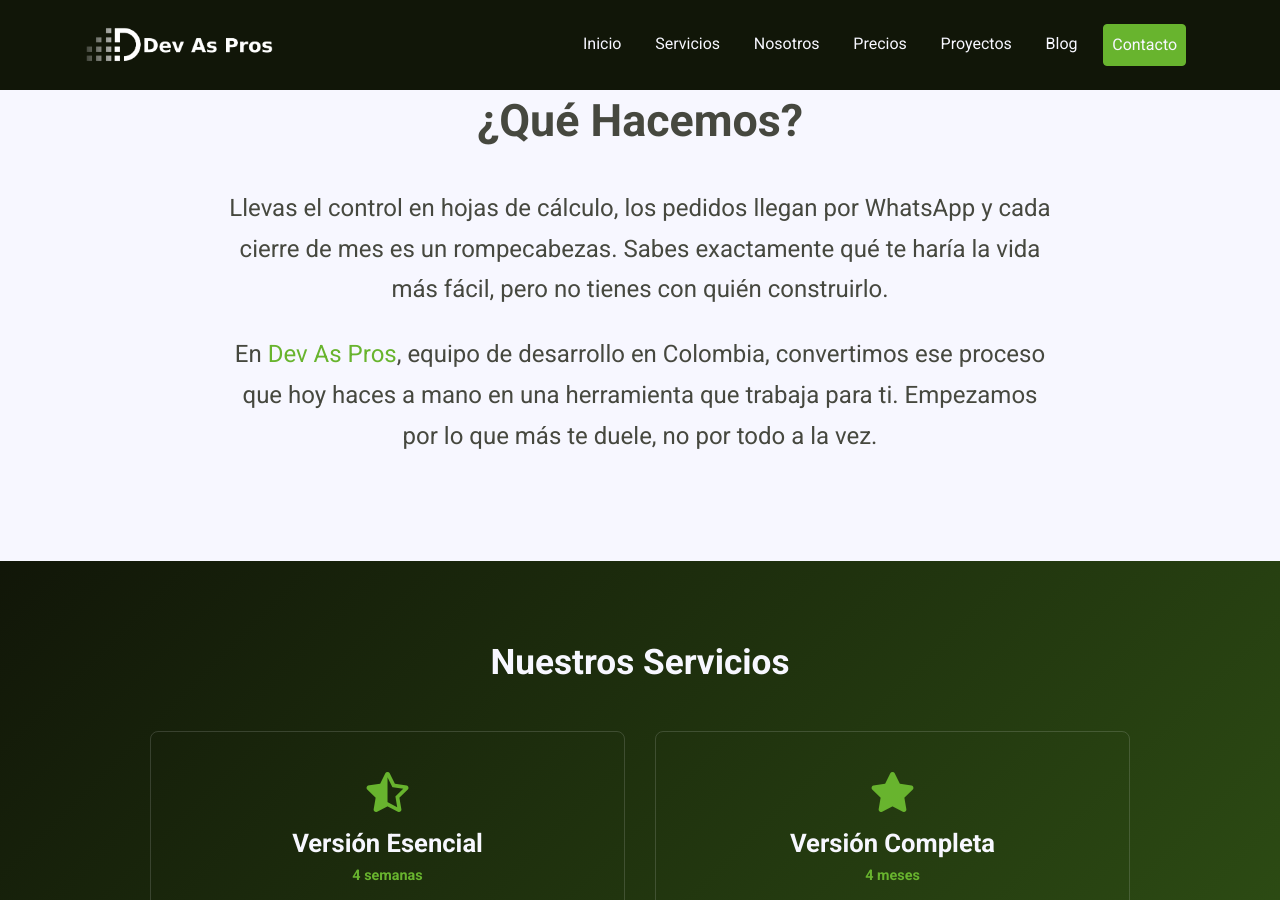
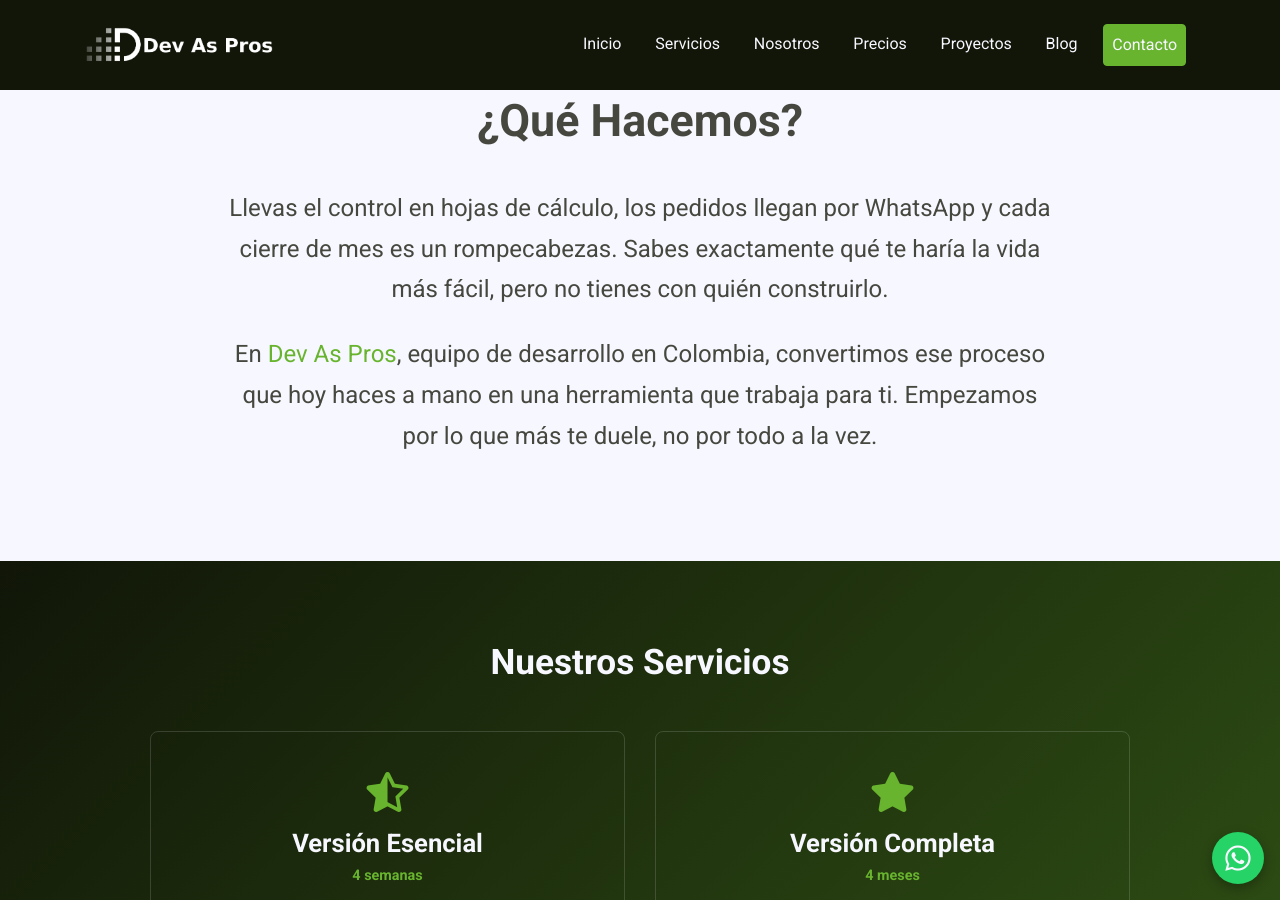
Before and after one commit to devaspros/website, a Jekyll site: the page built from index.html, in a window 1280 px wide and 900 px high, scrolled down 571 px. Built offline with Jekyll 4.4.1, drawn with Linux system fonts in a browser that asks for light colours; comment, search, counter and statistics services are not loaded.

Commit message:
wsp floating button

```diff
--- /dev/null
+++ b/_includes/whatsapp_flotante.html
@@ -0,0 +1,9 @@
+<a
+  class="whatsapp-flotante"
+  href="https://wa.me/573013972802?text=Hola%2C%20quiero%20hablar%20sobre%20un%20proyecto%20de%20software."
+  target="_blank"
+  rel="noreferrer noopener"
+  title="Escríbenos por WhatsApp"
+  aria-label="Escríbenos por WhatsApp">
+  <i class="fab fa-whatsapp" aria-hidden="true"></i>
+</a>
--- a/_layouts/default.html
+++ b/_layouts/default.html
@@ -15,6 +15,8 @@
 
     {% include footer.html %}
 
+    {% include whatsapp_flotante.html %}
+
     <script src="https://code.jquery.com/jquery-3.3.1.slim.min.js" integrity="sha384-q8i/X+965DzO0rT7abK41JStQIAqVgRVzpbzo5smXKp4YfRvH+8abtTE1Pi6jizo" crossorigin="anonymous"></script>
     <script src="https://cdnjs.cloudflare.com/ajax/libs/popper.js/1.14.7/umd/popper.min.js" integrity="sha384-UO2eT0CpHqdSJQ6hJty5KVphtPhzWj9WO1clHTMGa3JDZwrnQq4sF86dIHNDz0W1" crossorigin="anonymous"></script>
     <script src="https://stackpath.bootstrapcdn.com/bootstrap/4.3.1/js/bootstrap.min.js" integrity="sha384-JjSmVgyd0p3pXB1rRibZUAYoIIy6OrQ6VrjIEaFf/nJGzIxFDsf4x0xIM+B07jRM" crossorigin="anonymous"></script>
--- a/_sass/_variables.scss
+++ b/_sass/_variables.scss
@@ -8,5 +8,7 @@ $greyDevAsPros: #46483f;
 $lightDarkGreyDevAsPros: #898a84;
 $railsRed: #cc0000;
 $reactBlue: #61dafb;
+$whatsappGreen: #25d366;
+$darkWhatsappGreen: #1da851;
 
 $copyFontSize: 1.225rem;
--- /dev/null
+++ b/_sass/_whatsapp_flotante.scss
@@ -0,0 +1,53 @@
+// Botón flotante de WhatsApp. Se incluye en el layout `default`, así que
+// aparece en todas las páginas y en los posts del blog.
+.whatsapp-flotante {
+  position: fixed;
+  bottom: 24px;
+  right: 24px;
+  z-index: 1030; // por encima del navbar de Bootstrap 4, que usa 1030 en fixed-top
+  display: flex;
+  align-items: center;
+  justify-content: center;
+  width: 60px;
+  height: 60px;
+  border-radius: 50%;
+  background-color: $whatsappGreen;
+  color: $whiteDevAsPros;
+  box-shadow: 0 4px 12px rgba(0, 0, 0, .3);
+  transition: background-color .2s ease-in-out, transform .2s ease-in-out;
+
+  i {
+    font-size: 34px;
+    line-height: 1;
+  }
+
+  &:hover, &:focus {
+    background-color: $darkWhatsappGreen;
+    color: $whiteDevAsPros;
+    text-decoration: none;
+    transform: scale(1.08);
+  }
+}
+
+// ── Small screens ─────────────────────────────
+
+// Tablet y todos los móviles: botón más pequeño y más pegado al borde
+@media
+only screen and (min-device-width: 768px) and (max-device-width: 1024px) and (-webkit-min-device-pixel-ratio: 1),  // Tablet 768x1024
+only screen and (min-device-width: 375px) and (max-device-width: 667px) and (-webkit-min-device-pixel-ratio: 2) and (orientation: landscape),  // Móvil mediano 375x667 - horizontal
+only screen and (min-device-width: 360px) and (max-device-width: 740px) and (-webkit-min-device-pixel-ratio: 2) and (orientation: landscape),  // Móvil alargado 360x740 - horizontal
+screen and (min-device-width: 320px) and (max-device-width: 640px) and (-webkit-device-pixel-ratio: 3) and (orientation: landscape),           // Móvil 320x640 densidad 3x - horizontal
+only screen and (min-device-width: 320px) and (max-device-width: 568px) and (-webkit-min-device-pixel-ratio: 2) and (orientation: landscape),  // Móvil pequeño 320x568 - horizontal
+only screen and (min-device-width: 360px) and (max-device-width: 480px) and (-webkit-min-device-pixel-ratio: 2) and (orientation: portrait),   // Móvil mediano 360x480 - vertical
+only screen and (min-device-width: 320px) and (max-device-width: 480px) and (-webkit-min-device-pixel-ratio: 2) and (orientation: portrait) {  // Móvil pequeño 320x480 - vertical
+  .whatsapp-flotante {
+    bottom: 16px;
+    right: 16px;
+    width: 52px;
+    height: 52px;
+
+    i {
+      font-size: 29px;
+    }
+  }
+}
--- a/css/styles.scss
+++ b/css/styles.scss
@@ -13,3 +13,4 @@
 @import "precios";
 @import "ecommerce_dev";
 @import "blog";
+@import "whatsapp_flotante";
```
